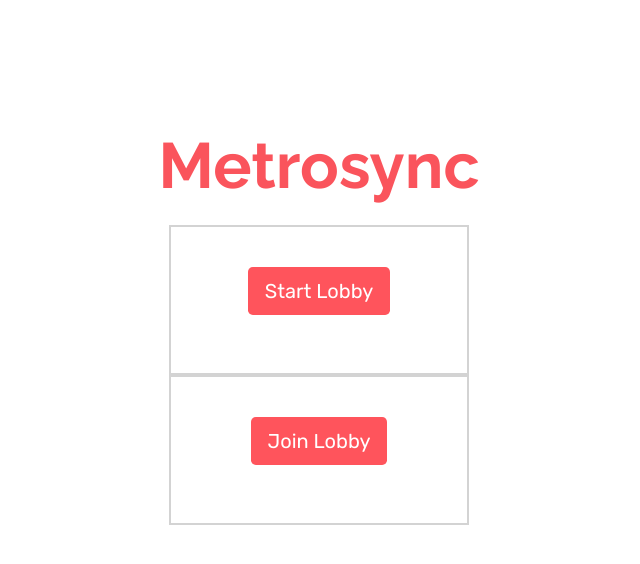
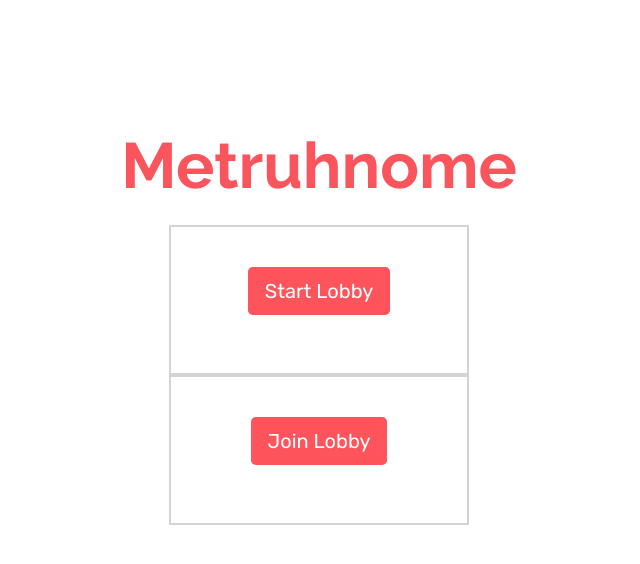
Before and after one commit to dsfhdshdjtsb/synced-metronome, a website: page index.html in a window 1280 px wide. Shown: the whole page, without its empty margins (321-961 px from the left). Drawn offline with nearby package versions, Linux system fonts and the light colour scheme.

Commit message:
changed name to metruhnome

```diff
--- a/index.html
+++ b/index.html
@@ -10,7 +10,7 @@
     <title>Suhtronome</title>
   </head>
   <body>
-    <h1>Metrosync</h1>
+    <h1>Metruhnome</h1>
     <div class="option container-md">
       <button type="button" class="option-btn btn btn-lg" onclick="location.href = './pages/server_met.html'">Start Lobby</button>
     </div>
```
